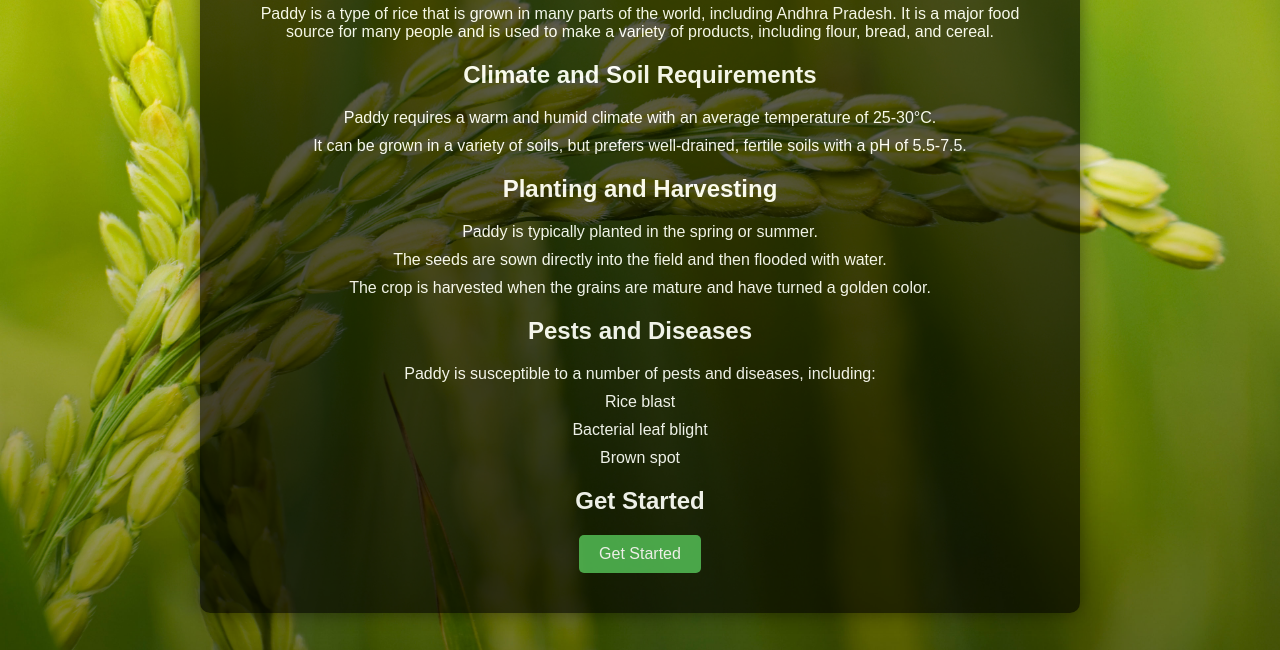
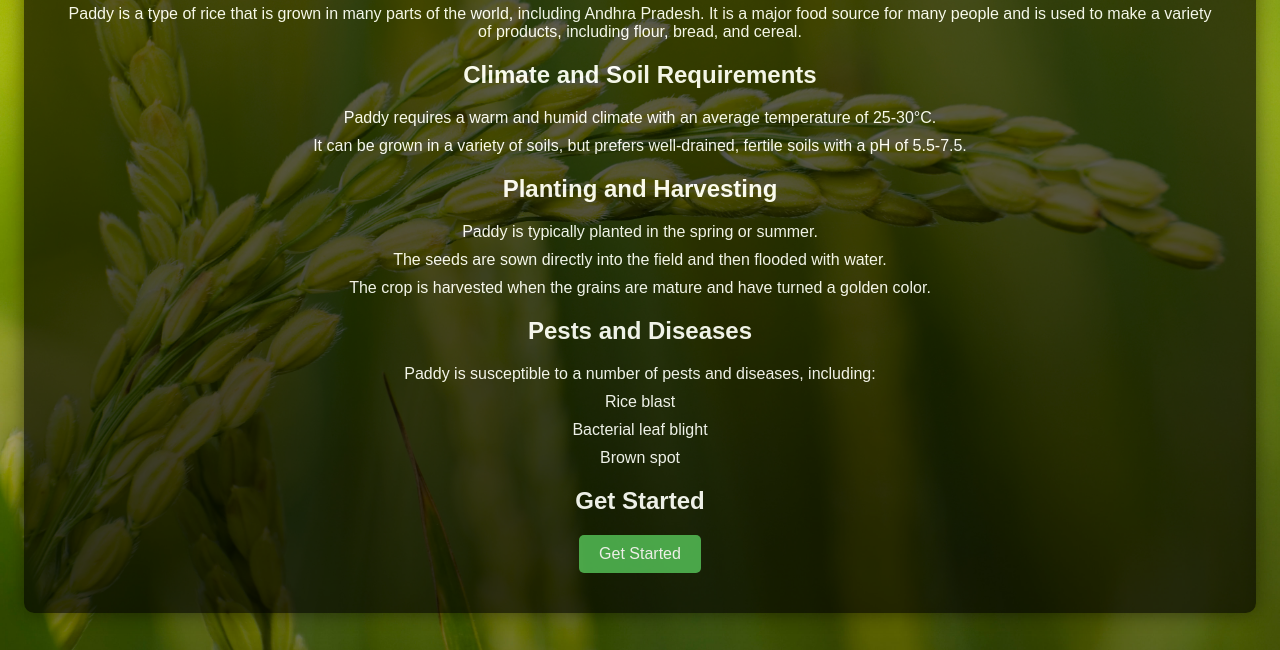
Before and after one commit to Yaswanthsai888/A-C, a plain HTML site: page crop1.html in a window 1280 px wide. Shown: the part 150-800 px from the top of the page. Drawn offline with Linux system fonts and the light colour scheme.

Commit message:
crop1.html

```diff
--- a/crop1.html
+++ b/crop1.html
@@ -14,7 +14,7 @@
       display: flex;
       align-items: center;
       justify-content: center;
-      height: 100vh;
+      min-height: 100vh;
       opacity: 0.9;
       color: #fff;
       text-align: center;
@@ -24,8 +24,7 @@
       background-color: rgba(0, 0, 0, 0.7);
       padding: 40px;
       border-radius: 10px;
-      max-width: 800px;
-      width: 100%;
+      max-width: 90%;
       box-shadow: 0 0 20px rgba(0, 0, 0, 0.5);
     }
 
```
